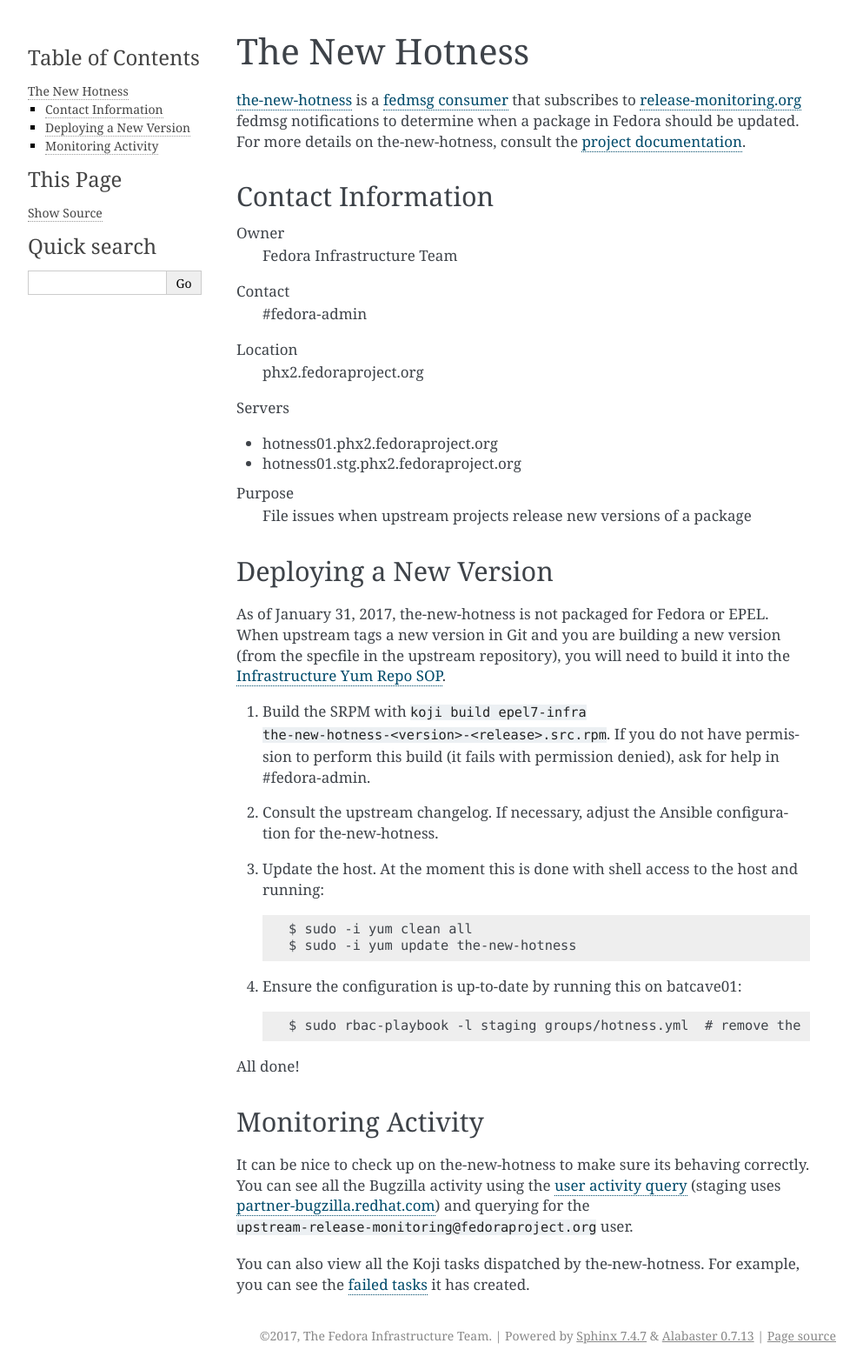
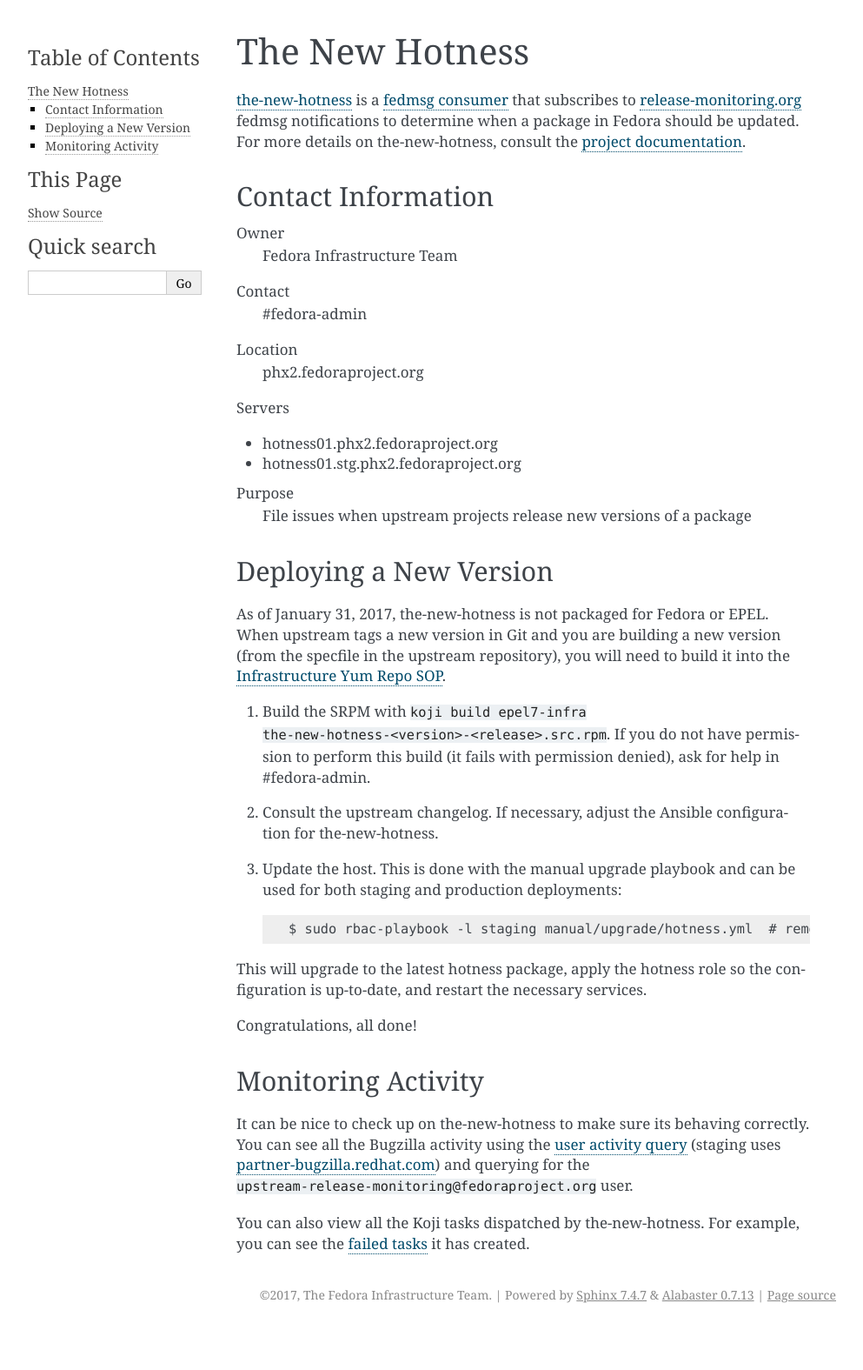
Before and after one commit to FrostyX/infra-docs, a Sphinx documentation site: the page built from docs/sysadmin-guide/sops/hotness.rst, in a window 1280 px wide. Shown: the whole page at 87% size, without its empty margins (148-1141 px from the left). Built offline with Sphinx 7.4.7, drawn with Linux system fonts in a browser that asks for light colours; after the commit the page ends 1528 px from its top, so only the background shows below that.

Commit message:
Update the hotness SOP to use the upgrade playbook
When I initially wrote this, I just wrote what I did the first time I
upgraded. There's actually an upgrade playbook which makes things much
easier.

Signed-off-by: Jeremy Cline <jeremy@jcline.org>

```diff
--- a/docs/sysadmin-guide/sops/hotness.rst
+++ b/docs/sysadmin-guide/sops/hotness.rst
@@ -46,16 +46,15 @@
 2. Consult the upstream changelog. If necessary, adjust the Ansible configuration for
    the-new-hotness.
 
-3. Update the host. At the moment this is done with shell access to the host and running::
+3. Update the host. This is done with the manual upgrade playbook and can be used for both staging
+   and production deployments::
 
-   $ sudo -i yum clean all
-   $ sudo -i yum update the-new-hotness
+   $ sudo rbac-playbook -l staging manual/upgrade/hotness.yml  # remove the "-l staging" to update prod
 
-4. Ensure the configuration is up-to-date by running this on batcave01::
+This will upgrade to the latest hotness package, apply the hotness role so the configuration is
+up-to-date, and restart the necessary services.
 
-   $ sudo rbac-playbook -l staging groups/hotness.yml  # remove the "-l staging" to update prod
-
-All done!
+Congratulations, all done!
 
 
 Monitoring Activity
```
